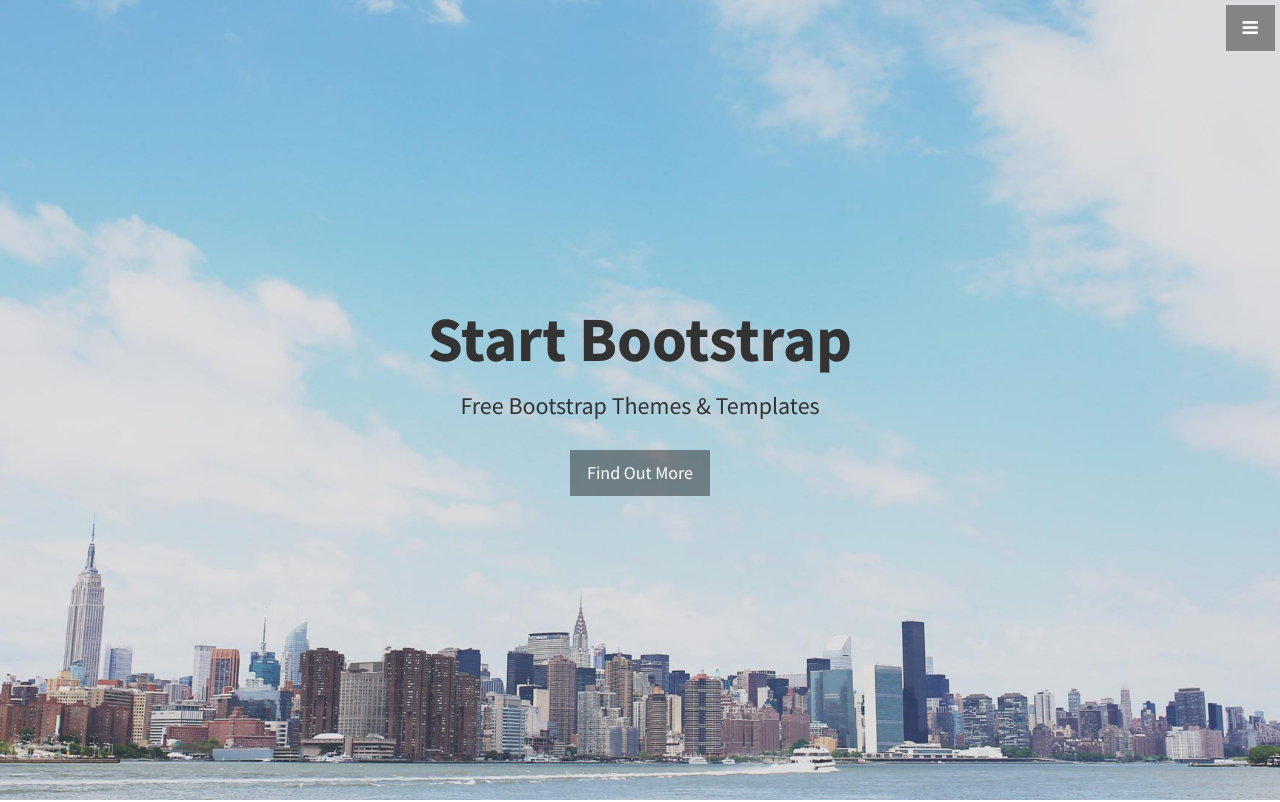
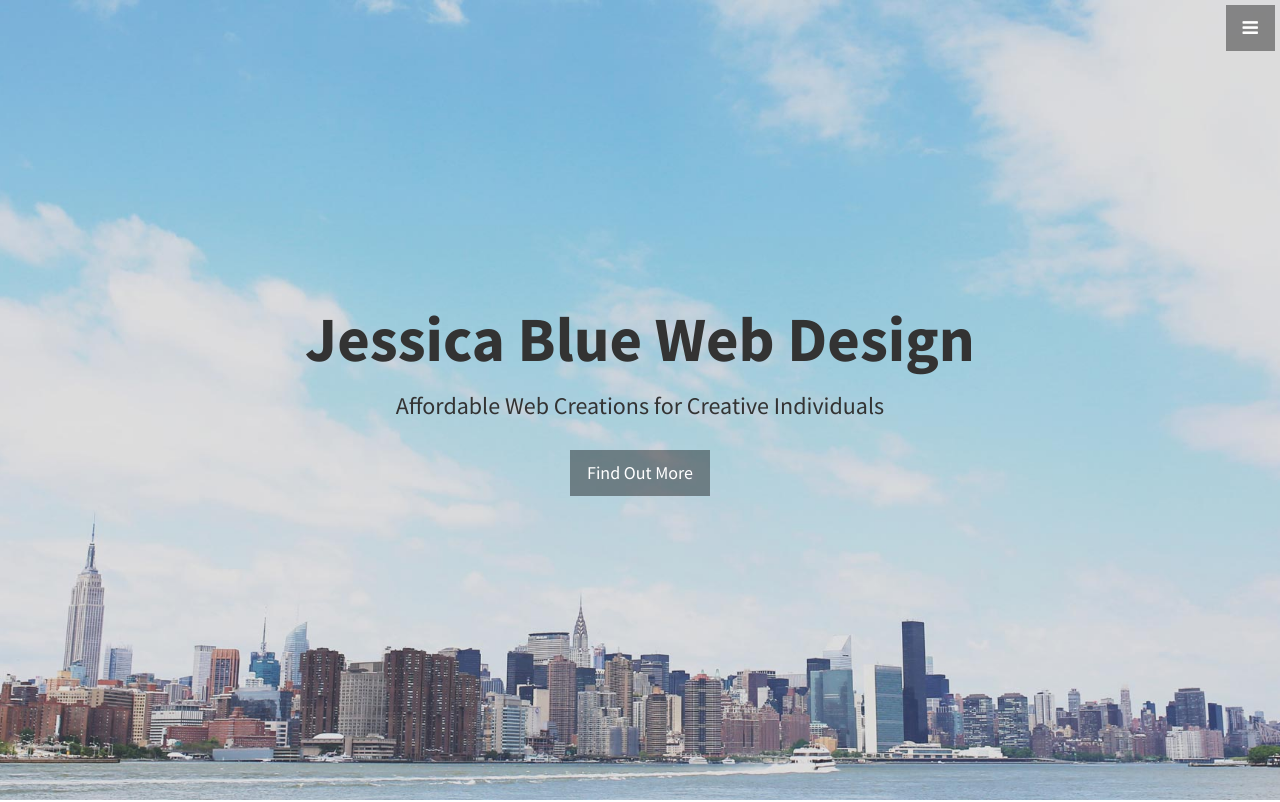
Before and after one commit to bluej/web_business_site, a plain HTML site: page index.html in a window 1280 px wide. Shown: the top 802 px of the page. Drawn offline with Linux system fonts and the light colour scheme.

Commit message:
added favicon. started to customize site info.

```diff
--- a/index.html
+++ b/index.html
@@ -9,7 +9,10 @@
     <meta name="description" content="">
     <meta name="author" content="">
 
-    <title>Stylish Portfolio - Start Bootstrap Theme</title>
+    <title>Jessica Blue Web Design</title>
+
+    <!-- Favicon -->
+    <link rel="shortcut icon" type="image/x-icon" href="./img/logo-simple.ico">
 
     <!-- Bootstrap Core CSS -->
     <link href="css/bootstrap.min.css" rel="stylesheet">
@@ -38,7 +41,7 @@
         <ul class="sidebar-nav">
             <a id="menu-close" href="#" class="btn btn-light btn-lg pull-right toggle"><i class="fa fa-times"></i></a>
             <li class="sidebar-brand">
-                <a href="#top"  onclick = $("#menu-close").click(); >Start Bootstrap</a>
+                <a href="#top"  onclick = $("#menu-close").click(); >Start</a>
             </li>
             <li>
                 <a href="#top" onclick = $("#menu-close").click(); >Home</a>
@@ -61,8 +64,8 @@
     <!-- Header -->
     <header id="top" class="header">
         <div class="text-vertical-center">
-            <h1>Start Bootstrap</h1>
-            <h3>Free Bootstrap Themes &amp; Templates</h3>
+            <h1>Jessica Blue Web Design</h1>
+            <h3>Affordable Web Creations for Creative Individuals</h3>
             <br>
             <a href="#about" class="btn btn-dark btn-lg">Find Out More</a>
         </div>
```
Also changed, not shown: img/logo-simple.ico (added).
